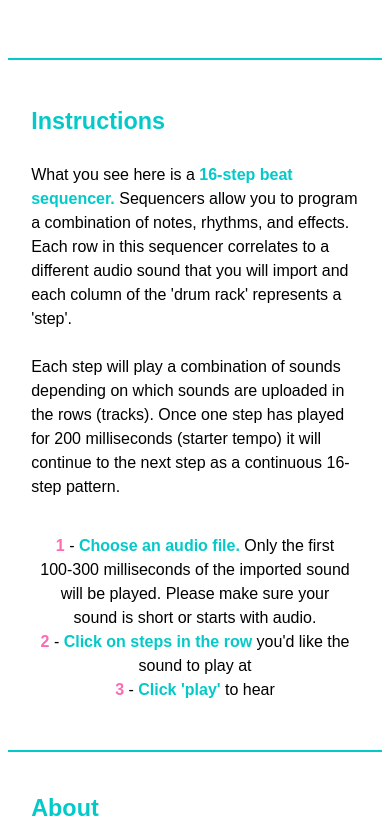
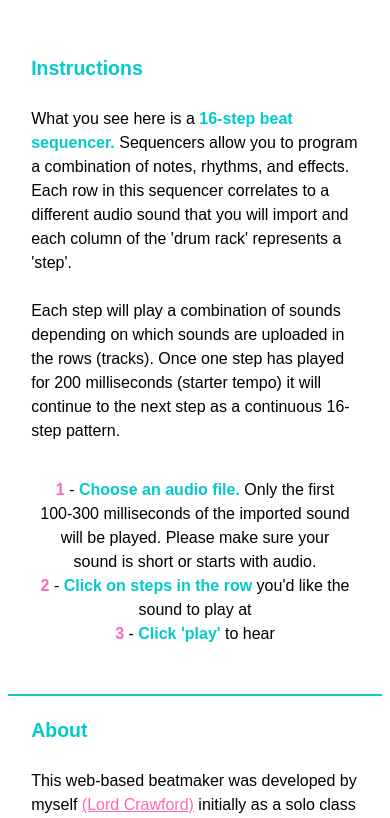
Before and after one commit to lordcrawford/everydaysounds2, a React (Create React App) app: page / in a window 390 px wide. Shown: the part 848-1666 px from the top of the page. Built offline with nearby package versions, Linux system fonts and the light colour scheme.

Commit message:
style updates and partially fixing bug

```diff
--- a/src/components/home.js
+++ b/src/components/home.js
@@ -1,10 +1,8 @@
-import React, { useEffect, useState } from 'react';
+import React, { useEffect, useRef } from 'react';
 
 import SoundRow from "./sound_row.js"
 import Player from "./player.js"
 import { startOrbsAnimation } from './animations/orbsanimation.js';
-import { startRaysAnimation } from './animations/raysanimation.js';
-
 
 import './home.css';
 
@@ -12,49 +10,19 @@ const Home = () => {
 
     const pageRefresh = () => window.location.reload(true)
 
-    // instructions popout
+    const instructionsRef = useRef(null);
+    const aboutRef = useRef(null);
 
-    const [popoutOpen, setPopoutOpen] = useState(false);
-
-    const openPopout = () => {
-        if(popoutOpen){
-            closePopout()
-            return;
-        }
-        setPopoutOpen(true);
-        setAboutPopoutOpen(false);
-        document.getElementById('instructions_button').style.color = "#04C9C9"
-        document.getElementById('about_button').style.color = "black"
+    const scrollToInstructions = () => {
+        instructionsRef.current.scrollIntoView({ behavior: 'smooth' });
     };
 
-    const closePopout = () => {
-        setPopoutOpen(false);
-        document.getElementById('instructions_button').style.color = "black"
-    };
-
-    // about popout
-
-    const [aboutPopoutOpen, setAboutPopoutOpen] = useState(false);
-
-    const openAboutPopout = () => {
-        if(aboutPopoutOpen){
-            closeAboutPopout()
-            return;
-        }
-        setAboutPopoutOpen(true);
-        setPopoutOpen(false);
-        document.getElementById('instructions_button').style.color = "black"
-        document.getElementById('about_button').style.color = "#04C9C9"
-    };
-
-    const closeAboutPopout = () => {
-        setAboutPopoutOpen(false);
-        document.getElementById('about_button').style.color = "black"
+    const scrollToAbout = () => {
+        aboutRef.current.scrollIntoView({ behavior: 'smooth' });
     };
 
     useEffect(() => {
         startOrbsAnimation();
-
     }, []);
 
     return (
@@ -67,8 +35,8 @@ const Home = () => {
                     <span className='md:hidden bg-fuchsia-400 p-[2%] self-center w-[40%] text-center rounded-[15px]'>mobile beta, works fully on desktop</span>
                     <nav id="top-nav-right" className='flex flex-col text-[3.5vw]
                     md:text-[1.5vw] mr-[1vw] md:mr-[3vw] mt-[1vw] space-y-[1vw]'>
-                        <button id="instructions_button" className="hidden md:inline" onClick={openPopout}>...instructions...</button>
-                        <button id="about_button" className="hidden md:inline" onClick={openAboutPopout}>...about...</button>
+                        <button id="instructions_button" className="hidden md:inline" onClick={scrollToInstructions}>...instructions...</button>
+                        <button id="about_button" className="hidden md:inline" onClick={scrollToAbout}>...about...</button>
                     </nav>
                 </div>
                 <div className='mt-[8%] md:mt-0 flex flex-col items-center'>
@@ -85,70 +53,11 @@ const Home = () => {
                         <SoundRow soundrow_num={8} color={"#028888"}/>
                     </div>
                 </div>
-            </div>
 
-            <div id="popout1" className={`popout1 ${popoutOpen ? 'open' : 'closed'}`}>
-                <button className='absolute top-[1%] left-[3%] text-3xl text-[#04C9C9]' onClick={closePopout}>
-                    X
-                </button>
-                <span className='absolute left-[8%] p-[5%] leading-normal font-extralight pt-[12%]'>
+                <div id="about_text" className=' pt-[5%]' ref={instructionsRef}>
 
-                    What you see here is a
-                    <span className='font-semibold text-[#04C9C9]'> 16-step beat sequencer. </span>
-                    Sequencers allow you to program a combination of notes, rhythms, and effects. Each
-                    row in this sequencer correlates to a different audio sound that you will import
-                    and each column of the 'drum rack' represents a 'step'.
-                    <br/><br/>
-
-					Each step will play a combination of sounds depending
-					on which sounds are uploaded in the rows (tracks). Once one step has played for 200 milliseconds (starter tempo)
-                    it will continue to the next step as a continuous 16-step pattern. <br/><br/>
-
-                    <hr style={{color: "#04C9C9", backgroundColor: "#04C9C9", height: "2px", border: "none"}}></hr> <br/>
-
-                    <span className='space-y-[1%] w-[90%] text-center'>
-                    <span className='font-semibold text-[#FF69B4]'>1</span> - <span className='font-semibold text-[#04C9C9]'>Choose an audio file. </span>Only the first 100-300
-                     milliseconds of the imported sound will be played. Please make sure your sound is short or starts
-                     with audio.<br/>
-                    <span className='font-semibold text-[#FF69B4]'>2</span> - <span className='font-semibold text-[#04C9C9]'>Click on steps in the row </span>you'd like the sound to play at <br/>
-                    <span className='font-semibold text-[#FF69B4]'>3</span> - <span className='font-semibold text-[#04C9C9]'>Click 'play'</span> to hear
-				    </span> <br></br>
-
-				</span>
-            </div>
-
-            <div id="popout2" className={`popout2 ${aboutPopoutOpen ? 'open' : 'closed'}`}>
-                <button className='absolute top-[1%] left-[3%] text-3xl text-[#04C9C9]' onClick={closeAboutPopout}>
-                    X
-                </button>
-                <span className='absolute left-[8%] p-[3%] leading-normal font-extralight pt-[10%]'>
-                    <div className="text-center">
-                            <span className='text-[1.6vw] text-[#04C9C9] font-semibold'>What is Everyday Sounds?</span>
-                    </div><br></br>
-
-                    This web-based beatmaker was developed by myself <a href="https://www.lord.live"
-                    className='text-[#FF69B4] font-medium'>(Lord Crawford)</a> initially as a solo class project in 2022. <br/><br/>
-
-                    Everyday you go outside, you naturally create your own soundscape or 'world of sounds'; whether that's from birds chirping on your walk or
-                    Pop Smoke playing from the cars outside. I thought it'd be cool if we could capture those sounds and make new music
-                    out of it ~ Everyday Sounds. <br/><br/>
-
-
-                    I revitalized this project in early 2024 to make it aesthetically pleasing, built on React and incorporate
-                    new functionality that empowers people to make music. <br/><br/><br/>
-
-                    Visit more projects at <a href="https://www.lord.live" className='text-[#FF69B4] font-medium'>lord.live/projects</a>
-
-				</span>
-            </div>
-
-            {/* ONLY MOBILE  */}
-            <div id="mobile_about_text" className='md:hidden pt-[5%]'>
-
-                <br/><hr style={{color: "#04C9C9", backgroundColor: "#04C9C9", height: "2px", border: "none", margin: "0 2% 0 2%"}}></hr><br/>
-
-                <div className='px-[8%] leading-normal font-light pt-[5%]'>
-                    <span className='text-[#04C9C9] font-semibold text-[6vw]'>Instructions</span><br/><br/>
+                    <div className='px-[8%] leading-normal font-light pt-[5%] md:pt-[10%]'>
+                        <span className='text-[#04C9C9] font-semibold text-[5vw] md:text-[4vw]'>Instructions</span><br/><br/>
 
                         What you see here is a <span className='font-semibold text-[#04C9C9]'> 16-step beat sequencer. </span>
                         Sequencers allow you to program a combination of notes, rhythms, and effects. Each
@@ -161,7 +70,7 @@ const Home = () => {
                         it will continue to the next step as a continuous 16-step pattern.
                     </div>
 
-                <div className='space-y-[1%] px-[10%] pt-[9%] text-center '>
+                    <div className='space-y-[1%] px-[10%] pt-[9%] text-center md:pb-[7%]'>
                         <span className='font-semibold text-[#FF69B4]'>1</span> - <span className='font-semibold text-[#04C9C9]'>Choose an audio file. </span>Only the first 100-300
                             milliseconds of the imported sound will be played. Please make sure your sound is short or starts
                             with audio.<br/>
@@ -171,11 +80,11 @@ const Home = () => {
 
                     <hr style={{color: "#04C9C9", backgroundColor: "#04C9C9", height: "2px", border: "none", margin: "0 2% 0 2%"}}></hr>
 
-                <div className='px-[8%] leading-normal font-light pt-[10%] pb-[20%]'>
+                    <div className='px-[8%] leading-normal font-light pt-[5vw] md:pt-[10vw] pb-[20%] md:pb-[15%]' ref={aboutRef}>
 
-                    <span className='text-[#04C9C9] font-semibold text-[6vw]'>About</span><br/><br/>
+                        <span className='text-[#04C9C9] font-semibold text-[5vw] md:text-[4vw]'>About</span><br/><br/>
 
-                    This web-based beatmaker was developed by myself <a href="https://www.lord.live" className='text-[#FF69B4] font-medium'>
+                        This web-based beatmaker was developed by myself <a href="https://www.lord.live" className='text-[#FF69B4] underline font-medium'>
                         (Lord Crawford)</a> initially as a solo class project in 2022. <br/><br/>
 
                         Everyday you go outside, you naturally create your own soundscape or 'world of sounds'; whether that's from birds chirping on your walk or
@@ -186,8 +95,9 @@ const Home = () => {
                         I revitalized this project in early 2024 to make it aesthetically pleasing, built on React and incorporate
                         new functionality that empowers people to make music. <br/><br/><br/>
 
-                    Visit more projects at <a href="https://www.lord.live" className='text-[#FF69B4] font-medium'>lord.live/projects</a>
+                        Visit more projects at <a href="https://www.lord.live" className='text-[#FF69B4] underline font-medium'>lord.live/projects</a>
 
+                    </div>
                 </div>
             </div>
         </div>
--- a/src/components/player.js
+++ b/src/components/player.js
@@ -55,7 +55,7 @@ const Player = () => {
 
     function playSoundsInColumn(col){
 
-        const steps = document.getElementsByClassName('step'+col)
+        const steps = document.getElementsByClassName('step' + col)
         for(var step of steps){
             const sound_input = document.getElementById('sound' + step.dataset.soundRow + '_input');
 
--- a/src/components/step.css
+++ b/src/components/step.css
@@ -7,10 +7,10 @@
 }
 
 .step_clicked {
-    box-shadow: -2px -2px 6px #FF69B4,
-              -2px -2px 4px #FF69B4,
-              2px 2px 2px #FF69B4,
-              2px 2px 4px #FF69B4;
+    box-shadow: -2px -2px 6px rgba(255, 255, 255, .6),
+              -2px -2px 4px rgba(255, 255, 255, 0.811),
+              2px 2px 2px rgba(236, 235, 235, 0.692),
+              2px 2px 4px rgba(255, 255, 255, 0.1);
     animation: rotateAnimation 3s linear infinite;
 }
 
@@ -54,7 +54,7 @@
     transform: scale(1);
 }
 50% {
-    transform: scale(1.25);
+    transform: scale(1.2);
 }
 100% {
     transform: scale(1);
```
Also changed, not shown: src/components/sound_row.js (+53 -24 lines), public/manifest.json. Lines whose indentation alone changed are shown as unchanged.
